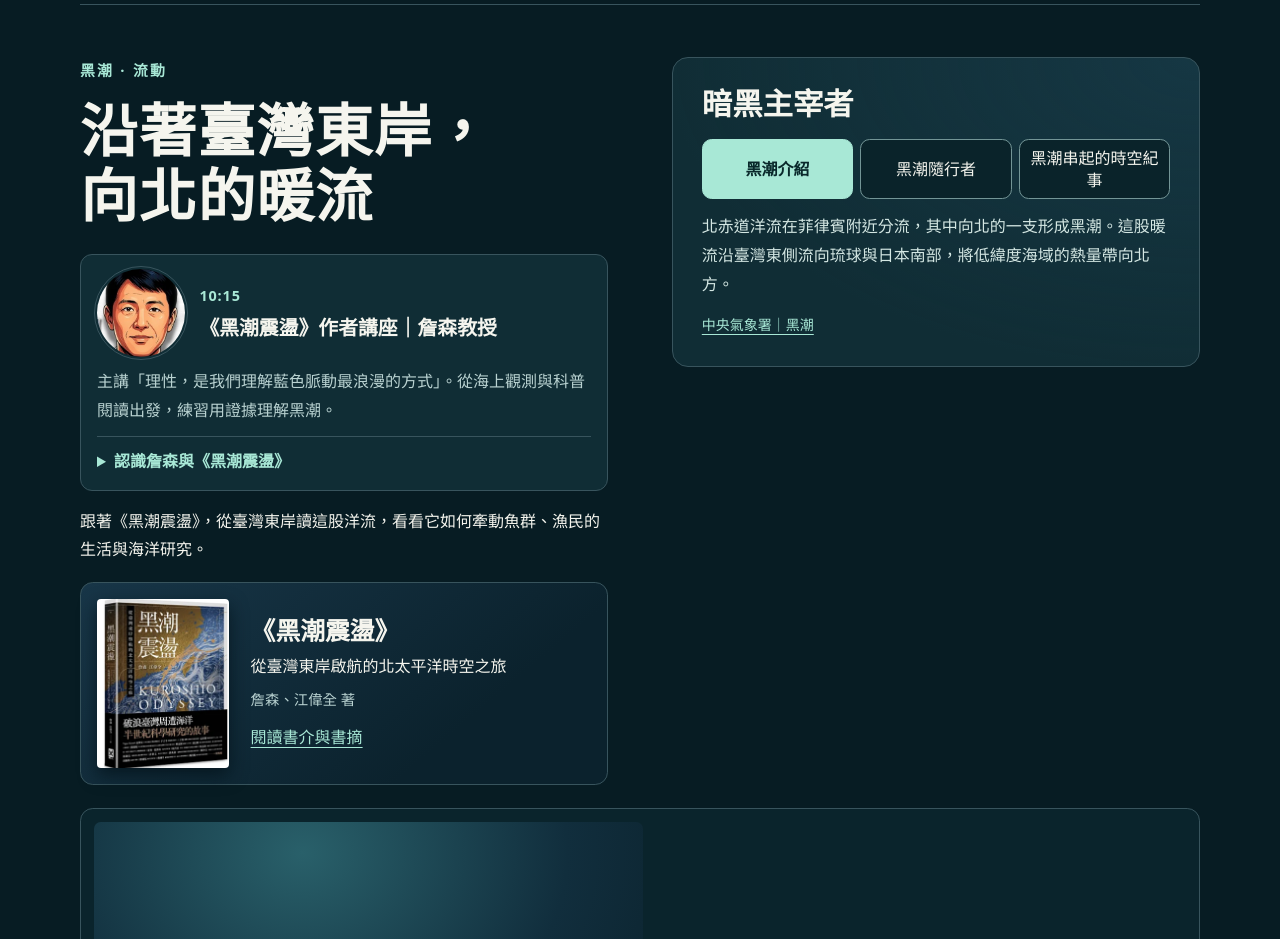
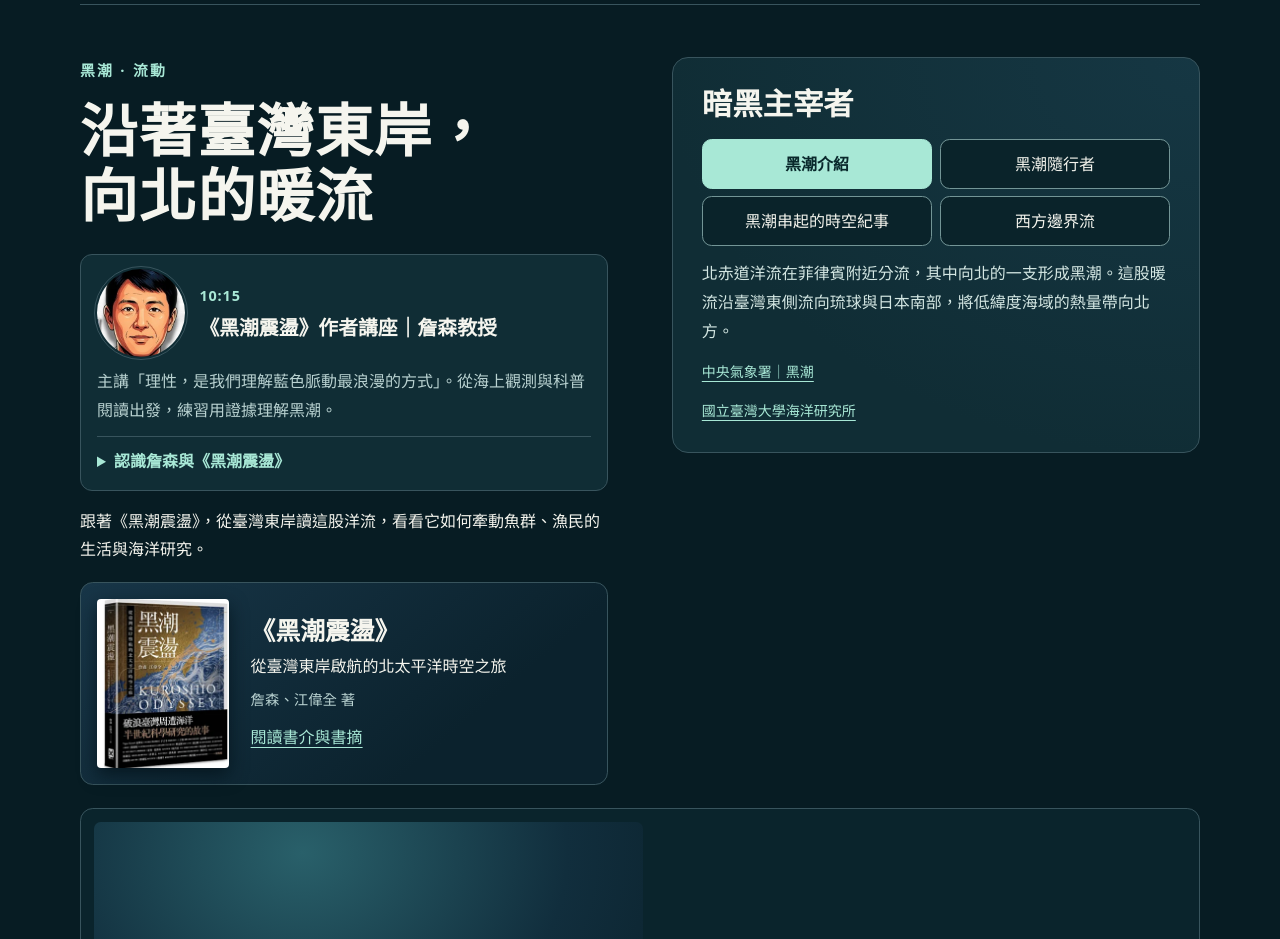
Before and after one commit to pingpingteacher/ntu-ocean-forum-20261204, a plain HTML site: page index.html in a window 1280 px wide. Shown: the part 2580-3519 px from the top of the page. Drawn offline with Linux system fonts and the light colour scheme.

Commit message:
Add files via upload

```diff
--- a/index.html
+++ b/index.html
@@ -6,7 +6,7 @@
 <meta content="width=device-width, initial-scale=1" name="viewport"/>
 <meta content="從一隻珊瑚蟲出發，在黑潮、海岸與復育現場留下你的海洋手記。" data-en-content="Begin with one coral polyp and make an ocean journal as you discover the Kuroshio, the coast, and a coral restoration site." data-zh-content="從一隻珊瑚蟲出發，在黑潮、海岸與復育現場留下你的海洋手記。" name="description"/>
 <title>潮汐備忘錄｜青年海洋永續座談</title>
-<link href="style.css?v=speaker-portraits" rel="stylesheet"/>
+<link href="style.css?v=western-boundary-current" rel="stylesheet"/>
 <script defer="" src="card-renderer.js?v=card-watercolour-signature"></script>
 <script defer="" src="story.js?v=site-english"></script>
 <script defer="" src="growth.js?v=site-english"></script>
@@ -148,9 +148,11 @@
 <button aria-pressed="true" data-copy="北赤道洋流在菲律賓附近分流，其中向北的一支形成黑潮。這股暖流沿臺灣東側流向琉球與日本南部，將低緯度海域的熱量帶向北方。" data-copy-en="The North Equatorial Current splits near the Philippines. Its northward branch becomes the Kuroshio. The warm current follows Taiwan’s east coast towards the Ryukyu Islands and southern Japan, carrying heat north from lower latitudes." type="button"><span lang="zh-Hant">黑潮介紹</span><span lang="en">Meet the Kuroshio</span></button>
 <button aria-pressed="false" data-copy="旗魚與鬼頭刀出沒在黑潮流經的海域。書中跟著東岸漁民出海，從追魚的日常看見季節、洋流和漁場的關係。" data-copy-en="Billfish and mahi-mahi are found along the Kuroshio. The book follows east-coast fishers out to sea to show how seasons and currents shape where they fish." type="button"><span lang="zh-Hant">黑潮隨行者</span><span lang="en">Travelling with the Kuroshio</span></button>
 <button aria-pressed="false" data-copy="從早年的漂流瓶，到研究船與水下滑翔機，探測黑潮的方法一代代改變。書中記錄了科學家如何用滑翔機看見臺灣東部黑潮裡不同水層的構造。" data-copy-en="From drift bottles to research vessels and underwater gliders, the tools for studying the Kuroshio have changed over generations. The book describes how scientists used gliders to reveal the layers of water in the current east of Taiwan." type="button"><span lang="zh-Hant">黑潮串起的時空紀事</span><span lang="en">Tracing the Kuroshio through time</span></button>
+<button aria-pressed="false" data-copy="西方邊界流沿大洋海盆的西緣流動，通常又窄又快。臺灣東岸位於北太平洋的西緣，沿岸北上的黑潮就是北太平洋副熱帶環流的西方邊界流，將暖水帶往較高緯度。" data-copy-en="Western boundary currents flow along the western edges of ocean basins and are typically narrow and fast. Taiwan’s east coast lies on the western edge of the North Pacific, where the Kuroshio flows north as the western boundary current of the subtropical gyre, carrying warm water to higher latitudes." type="button"><span lang="zh-Hant">西方邊界流</span><span lang="en">Western boundary currents</span></button>
 </div>
 <p aria-live="polite" id="current-answer"><span lang="zh-Hant">北赤道洋流在菲律賓附近分流，其中向北的一支形成黑潮。這股暖流沿臺灣東側流向琉球與日本南部，將低緯度海域的熱量帶向北方。</span><span lang="en">The North Equatorial Current splits near the Philippines. Its northward branch becomes the Kuroshio. The warm current follows Taiwan’s east coast towards the Ryukyu Islands and southern Japan, carrying heat north from lower latitudes.</span></p>
 <p class="source"><a href="https://edu.cwa.gov.tw/PopularScience/kids/ma/ma_2.html"><span lang="zh-Hant">中央氣象署｜黑潮</span><span lang="en">Taiwan Central Weather Administration · The Kuroshio</span></a></p>
+<p class="source"><a href="https://www.oc.ntu.edu.tw/"><span lang="zh-Hant">國立臺灣大學海洋研究所</span><span lang="en">Institute of Oceanography, National Taiwan University</span></a></p>
 </div>
 <figure class="memory" data-frame="current"><div class="frame"></div><figcaption><b><span lang="zh-Hant">記憶畫面｜黑潮經過臺灣東側</span><span lang="en">A scene to remember · The Kuroshio off eastern Taiwan</span></b><span><span lang="zh-Hant">沿著畫面找一找，水從哪裡來，又往哪裡去？</span><span lang="en">Trace the water through the image. Where does it come from, and where does it go?</span></span></figcaption></figure>
 <label class="journal" data-talk="">
--- a/style.css
+++ b/style.css
@@ -179,7 +179,7 @@ details{padding:.65rem 0;border-top:1px solid var(--line)}summary{cursor:pointer
 .current-book-authors{margin:.35rem 0 .65rem;color:var(--muted);font-size:.9rem}
 .current-topics{background:radial-gradient(ellipse at right top,#1e465965,transparent 72%),var(--panel)}
 .current-topics h3{font:700 clamp(1.45rem,3vw,1.9rem)/1.2 var(--serif)}
-.current-topics .route{grid-template-columns:repeat(3,minmax(0,1fr))}
+.current-topics .route{grid-template-columns:repeat(2,minmax(0,1fr))}
 .current-topics .route button{min-height:3.1rem;line-height:1.4}
 .current-topics #current-answer{min-height:5.4em}
 @media(max-width:620px){.current-topics #current-answer{min-height:0}}
```
